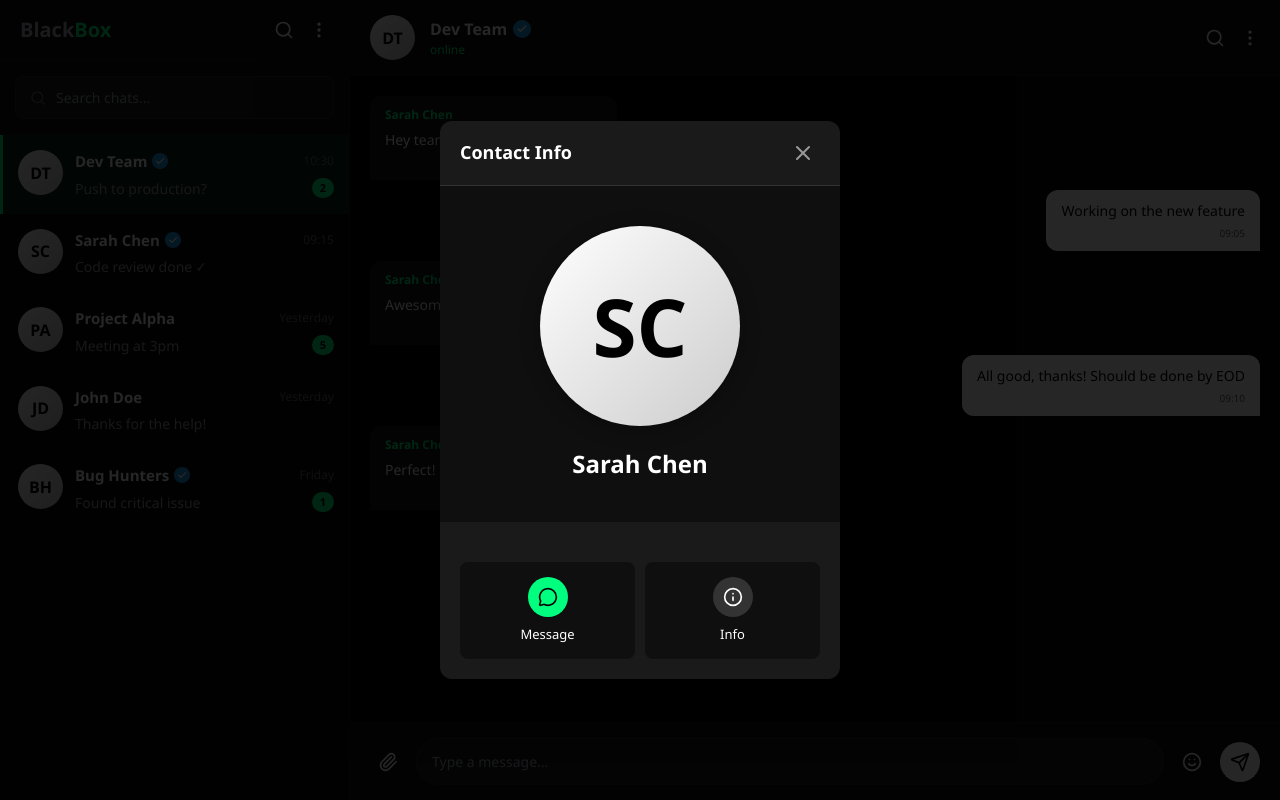
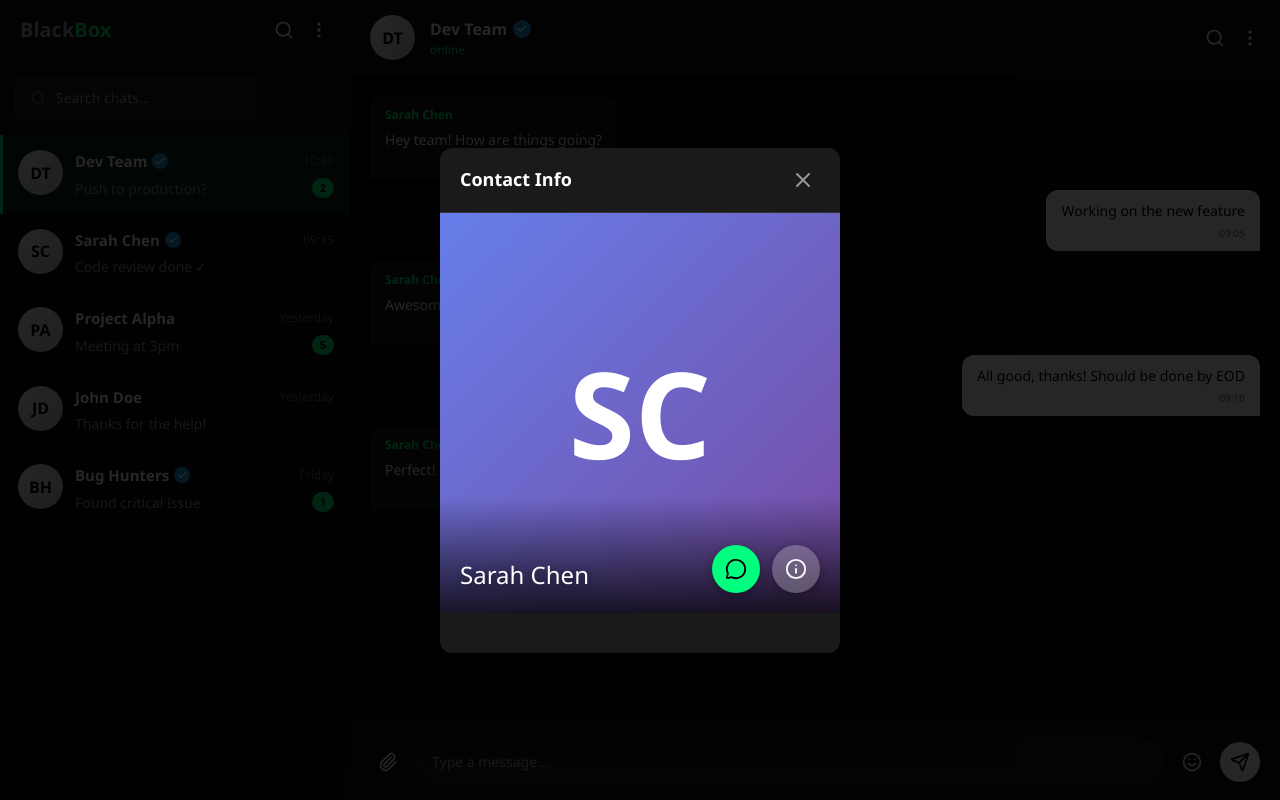
Before and after one commit to Kelvinagbe/chat-black-box, a Next.js app: page / in a window 1280 px wide. Both pictures are taken after a click on the element "SC". Built offline with nearby package versions, Linux system fonts and the light colour scheme.

Commit message:
Update ProfileModal.tsx

```diff
--- a/components/ProfileModal.tsx
+++ b/components/ProfileModal.tsx
@@ -1,6 +1,3 @@
-// ============= components/ProfileModal.tsx =============
-'use client'
-
 import React from 'react';
 import { X, MessageCircle, Info } from 'lucide-react';
 
@@ -109,43 +106,116 @@ export default function ProfileModal({
           </button>
         </div>
 
-        {/* Profile Picture Section */}
-        <div style={{
-          display: 'flex',
-          flexDirection: 'column',
-          alignItems: 'center',
-          padding: '40px 20px',
-          background: '#0f0f0f',
-        }}>
-          <div style={{
-            width: '200px',
-            height: '200px',
-            borderRadius: '50%',
+        {/* Full-Width Profile Image Section */}
+        <div
+          style={{
+            width: '100%',
+            aspectRatio: '1 / 1',
+            background: '#000',
+            position: 'relative',
             display: 'flex',
             alignItems: 'center',
             justifyContent: 'center',
-            background: 'linear-gradient(135deg, #fff, #cccccc)',
-            fontSize: '80px',
+            cursor: 'pointer',
+          }}
+          onClick={onClose}
+        >
+          {/* Profile Image */}
+          <div style={{
+            width: '100%',
+            height: '100%',
+            display: 'flex',
+            alignItems: 'center',
+            justifyContent: 'center',
+            background: 'linear-gradient(135deg, #667eea 0%, #764ba2 100%)',
+            fontSize: '120px',
             fontWeight: 'bold',
-            color: '#000',
-            marginBottom: '20px',
-            boxShadow: '0 4px 20px rgba(0, 0, 0, 0.3)',
+            color: '#fff',
           }}>
             {chat.avatar}
           </div>
+
+          {/* Bottom Overlay with Name */}
+          <div style={{
+            position: 'absolute',
+            bottom: 0,
+            left: 0,
+            right: 0,
+            background: 'linear-gradient(to top, rgba(0,0,0,0.8) 0%, rgba(0,0,0,0.4) 50%, transparent 100%)',
+            padding: '60px 20px 20px',
+          }}>
             <h2 style={{
               color: '#fff',
               margin: 0,
               fontSize: '24px',
-            fontWeight: '600',
+              fontWeight: '500',
+              textShadow: '0 2px 8px rgba(0,0,0,0.4)',
             }}>{chat.name}</h2>
             {chat.phone && (
               <p style={{
-              color: '#999',
-              margin: '5px 0 0 0',
+                color: '#e5e5e5',
+                margin: '4px 0 0 0',
                 fontSize: '14px',
+                textShadow: '0 1px 4px rgba(0,0,0,0.4)',
               }}>{chat.phone}</p>
             )}
+          </div>
+
+          {/* Action Icons Overlay */}
+          <div style={{
+            position: 'absolute',
+            bottom: '20px',
+            right: '20px',
+            display: 'flex',
+            gap: '12px',
+          }}>
+            <button
+              onClick={(e) => {
+                e.stopPropagation();
+                onMessageClick?.();
+                onClose();
+              }}
+              style={{
+                width: '48px',
+                height: '48px',
+                borderRadius: '50%',
+                background: primaryColor,
+                border: 'none',
+                display: 'flex',
+                alignItems: 'center',
+                justifyContent: 'center',
+                cursor: 'pointer',
+                boxShadow: '0 2px 8px rgba(0,0,0,0.3)',
+                transition: 'transform 0.2s',
+              }}
+              onMouseEnter={(e) => e.currentTarget.style.transform = 'scale(1.1)'}
+              onMouseLeave={(e) => e.currentTarget.style.transform = 'scale(1)'}
+            >
+              <MessageCircle size={22} color="#000" />
+            </button>
+
+            <button
+              onClick={(e) => e.stopPropagation()}
+              style={{
+                width: '48px',
+                height: '48px',
+                borderRadius: '50%',
+                background: 'rgba(255,255,255,0.25)',
+                backdropFilter: 'blur(10px)',
+                border: 'none',
+                display: 'flex',
+                alignItems: 'center',
+                justifyContent: 'center',
+                cursor: 'pointer',
+                boxShadow: '0 2px 8px rgba(0,0,0,0.3)',
+                transition: 'transform 0.2s',
+              }}
+              onMouseEnter={(e) => e.currentTarget.style.transform = 'scale(1.1)'}
+              onMouseLeave={(e) => e.currentTarget.style.transform = 'scale(1)'}
+            >
+              <Info size={22} color="#fff" />
+            </button>
+          </div>
         </div>
 
         {/* Info Sections */}
@@ -173,99 +243,6 @@ export default function ProfileModal({
               }}>{chat.about}</p>
             </div>
           )}
-
-          {/* Action Buttons */}
-          <div style={{
-            display: 'flex',
-            gap: '10px',
-            marginTop: '20px',
-          }}>
-            <button
-              onClick={() => {
-                onMessageClick?.();
-                onClose();
-              }}
-              style={{
-                flex: 1,
-                display: 'flex',
-                flexDirection: 'column',
-                alignItems: 'center',
-                gap: '8px',
-                padding: '15px',
-                background: '#0f0f0f',
-                border: 'none',
-                borderRadius: '8px',
-                cursor: 'pointer',
-                transition: 'all 0.2s',
-              }}
-              onMouseEnter={(e) => {
-                e.currentTarget.style.background = '#1a1a1a';
-                e.currentTarget.style.transform = 'translateY(-2px)';
-              }}
-              onMouseLeave={(e) => {
-                e.currentTarget.style.background = '#0f0f0f';
-                e.currentTarget.style.transform = 'translateY(0)';
-              }}
-            >
-              <div style={{
-                width: '40px',
-                height: '40px',
-                borderRadius: '50%',
-                background: primaryColor,
-                display: 'flex',
-                alignItems: 'center',
-                justifyContent: 'center',
-              }}>
-                <MessageCircle size={20} color="#000" />
-              </div>
-              <span style={{
-                color: '#fff',
-                fontSize: '13px',
-                fontWeight: '500',
-              }}>Message</span>
-            </button>
-
-            <button
-              style={{
-                flex: 1,
-                display: 'flex',
-                flexDirection: 'column',
-                alignItems: 'center',
-                gap: '8px',
-                padding: '15px',
-                background: '#0f0f0f',
-                border: 'none',
-                borderRadius: '8px',
-                cursor: 'pointer',
-                transition: 'all 0.2s',
-              }}
-              onMouseEnter={(e) => {
-                e.currentTarget.style.background = '#1a1a1a';
-                e.currentTarget.style.transform = 'translateY(-2px)';
-              }}
-              onMouseLeave={(e) => {
-                e.currentTarget.style.background = '#0f0f0f';
-                e.currentTarget.style.transform = 'translateY(0)';
-              }}
-            >
-              <div style={{
-                width: '40px',
-                height: '40px',
-                borderRadius: '50%',
-                background: '#333',
-                display: 'flex',
-                alignItems: 'center',
-                justifyContent: 'center',
-              }}>
-                <Info size={20} color="#fff" />
-              </div>
-              <span style={{
-                color: '#fff',
-                fontSize: '13px',
-                fontWeight: '500',
-              }}>Info</span>
-            </button>
-          </div>
         </div>
       </div>
     </div>
```
Lines whose indentation alone changed are shown as unchanged.
